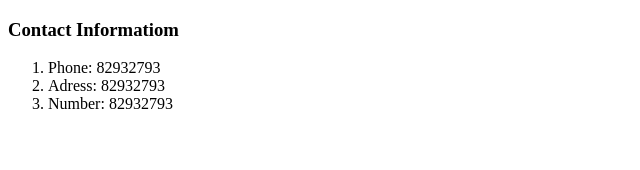
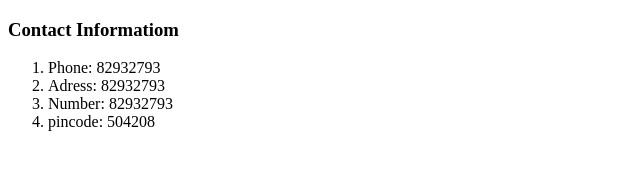
Before and after one commit to avinashkonda/hello, a plain HTML site: page index.html in a window 1280 px wide. Shown: the whole page, without its empty margins (0-640 px from the left). Drawn offline with Linux system fonts and the light colour scheme.

Commit message:
add folder

```diff
--- a/index.html
+++ b/index.html
@@ -10,6 +10,7 @@
     <li>Phone: 82932793</li>
     <li>Adress: 82932793</li>
     <li>Number: 82932793</li>
+	<li>pincode: 504208</li>
 </ol>
 </body>
 </html>
```
Also changed, not shown: beta.txt (added), 3 other files.
